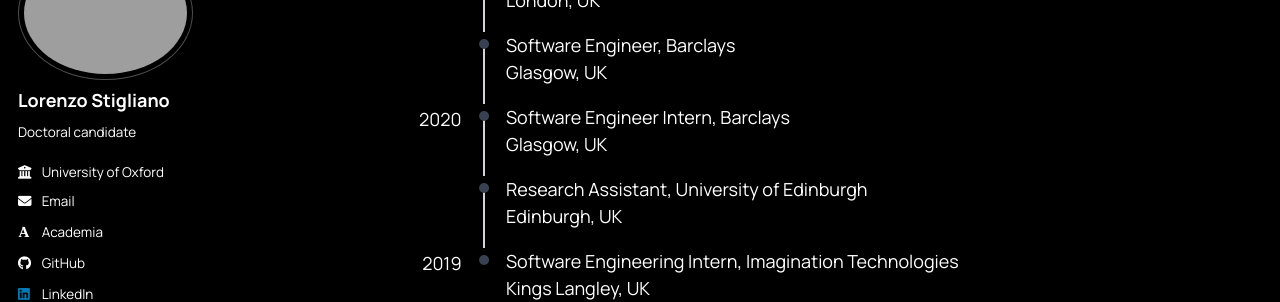
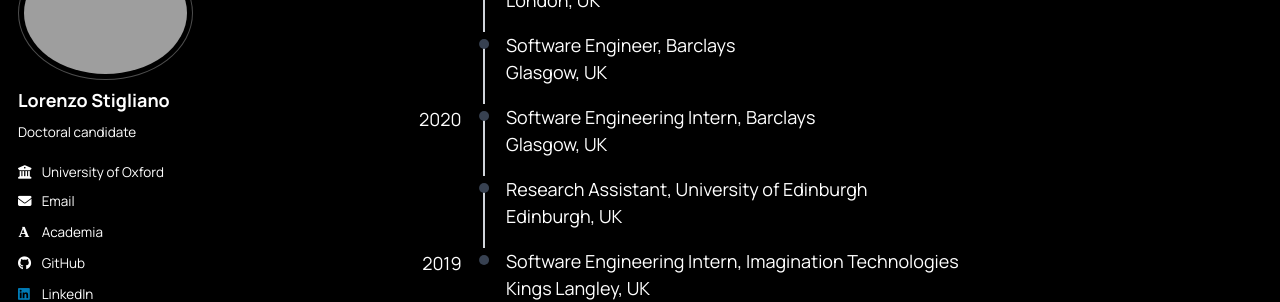
Before and after one commit to LorenzoStigliano/lorenzostigliano.github.io, a Jekyll site: the page built from _pages/cv.md, in a window 1280 px wide and 900 px high, scrolled down 929 px. Shown: the part 155-457 px from the top of the window. Built offline with Jekyll 4.4.1, drawn with Linux system fonts in a browser that asks for light colours; some web fonts are replaced; a script bundle is joined from its source files by our own code; library files that are not in the unit come from our copies.

Commit message:
update cv

```diff
--- a/_pages/cv.md
+++ b/_pages/cv.md
@@ -117,7 +117,7 @@ I also keep a CV of [failures](https://lorenzostigliano.github.io/files/cv/Loren
       <span style="position:absolute; left:50%; top:0.4rem; width:0.55rem; height:0.55rem; border-radius:999px; background:#374151; transform:translateX(-50%);"></span>
     </div>
     <div>
-      <div>Software Engineer Intern, Barclays</div>
+      <div>Software Engineering Intern, Barclays</div>
       <div>Glasgow, UK</div>
     </div>
   </div>
```
